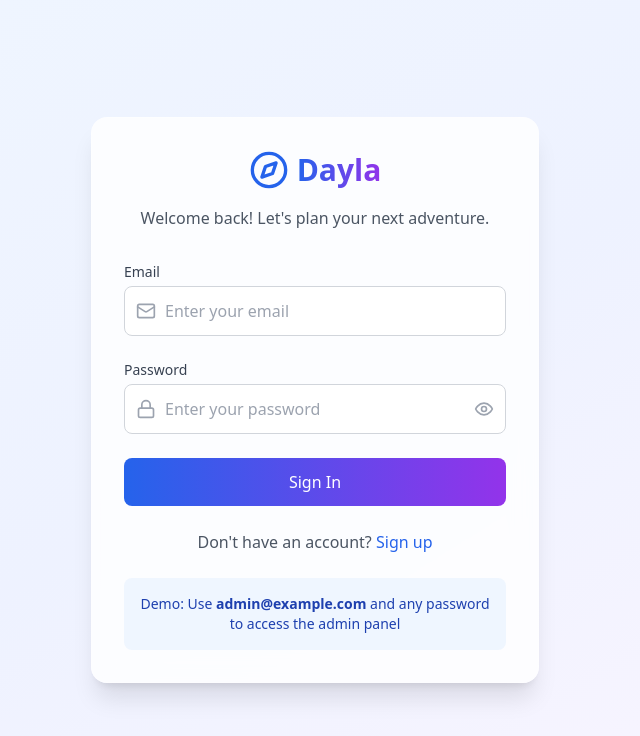
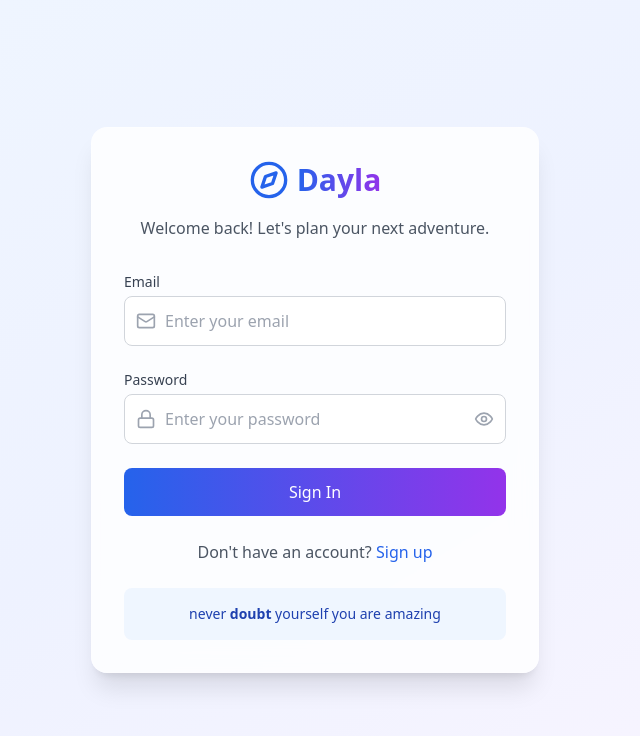
Before and after one commit to Andrew123s/DaylaApp, a React (Vite) app: page /login in a window 1280 px wide. Shown: the top 736 px of the page, without its empty margins (325-965 px from the left). Built offline with nearby package versions, Linux system fonts and the light colour scheme; no server answers; the database is empty.

Commit message:
Updated LoginPage.tsx

```diff
--- a/src/pages/LoginPage.tsx
+++ b/src/pages/LoginPage.tsx
@@ -123,7 +123,7 @@ const LoginPage: React.FC = () => {
           {/* Demo Account */}
           <div className="mt-6 p-4 bg-blue-50 rounded-lg">
             <p className="text-sm text-blue-800 text-center">
-              Demo: Use <strong>admin@example.com</strong> and any password to access the admin panel
+              never <strong>doubt</strong> yourself you are amazing
             </p>
           </div>
         </div>
```
